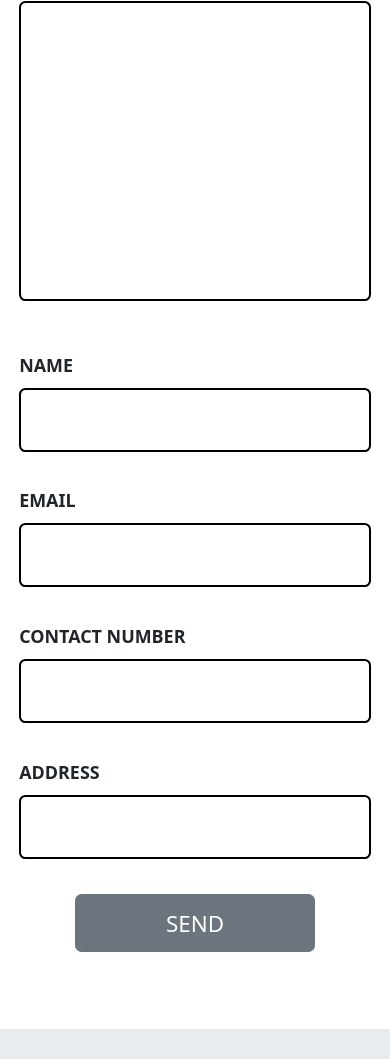
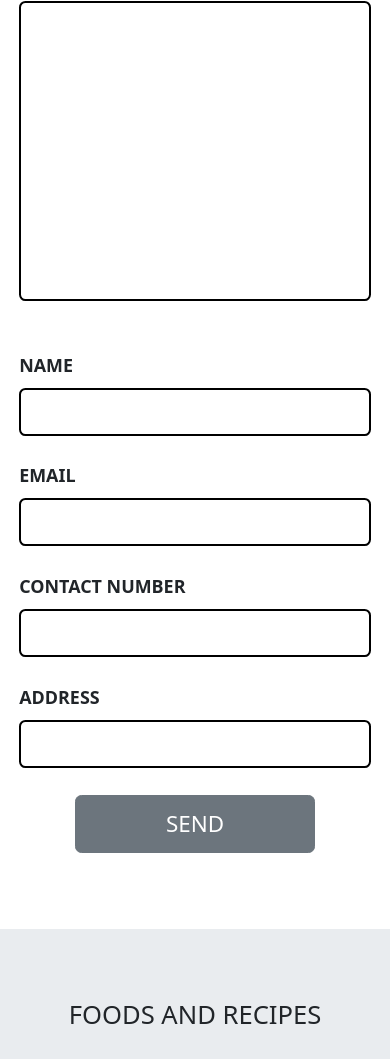
Before and after one commit to rafaeljacov/RecipeBox, a plain HTML site: page about.html in a window 390 px wide. Shown: the part 3812-4871 px from the top of the page. Drawn offline with nearby package versions, Linux system fonts and the light colour scheme; a script that the page names is missing.

Commit message:
clamped font size of all inputs

```diff
--- a/css/about.css
+++ b/css/about.css
@@ -158,6 +158,10 @@
    border: 2px solid black;
 }
 
+.inputs input, #message {
+    font-size: clamp(0.75em, 2vw, 1em);
+}
+
 .inputs button {
     display: block;
     margin: 0 auto;
```
